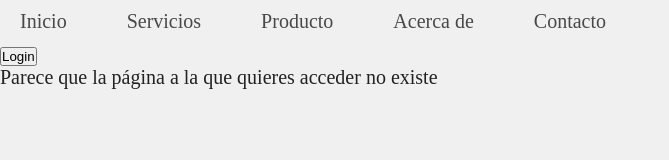
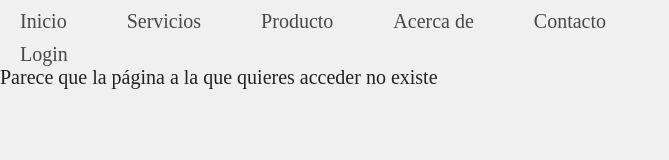
Before and after one commit to WilsonMachado/bit02spa, a React (Vite) app: page / in a window 1280 px wide. Shown: the top 160 px of the page, without its empty margins (0-669 px from the left). Built offline with nearby package versions, Linux system fonts and the light colour scheme.

Commit message:
logré colocar una etiqueta <a> para manejar los login y los logout :3

```diff
--- a/src/App.jsx
+++ b/src/App.jsx
@@ -17,8 +17,9 @@ function App() {
 
   const [user, setUser] = useState(null); // Aquí se alamacenará la sesión del usuario
 
-  const login = () => {                   // Función para iniciar sesión
+  const login = (e) => {                   // Función para iniciar sesión
     // TODO: almacenar los datos de usuario en localstorage. Si hay datos de sesión en localstorage, usuario logueado.
+    e.preventDefault();
     setUser( {
       id: 1,
       username: 'Wilson',
@@ -29,7 +30,10 @@ function App() {
   };
 
     // TODO: borrar la sesión del usuario en el localstorage, pero mantener usuarios registrados. En mi app, una cosa es estar logueado y otra es estar registrado
-  const logout = () => setUser(null);     // Función para cerrar sesión
+  const logout = (e) => { // Función para cerrar sesión
+    e.preventDefault();
+    setUser(null)
+  };
 
 
   return (<BrowserRouter>
@@ -39,8 +43,8 @@ function App() {
 
             { // Este botón permite realizar el proceso de login o de logout
               // TODO: componente formulario que recibe datos de registro y almacena en localstorage
-              user ? <button onClick={logout}>Logout</button>
-              : <button onClick={login}>Login</button>
+              user ? <a href='#' onClick={logout}>Logout</a>
+              : <a href='#' onClick={login}>Login</a>
 
             }
 
```
